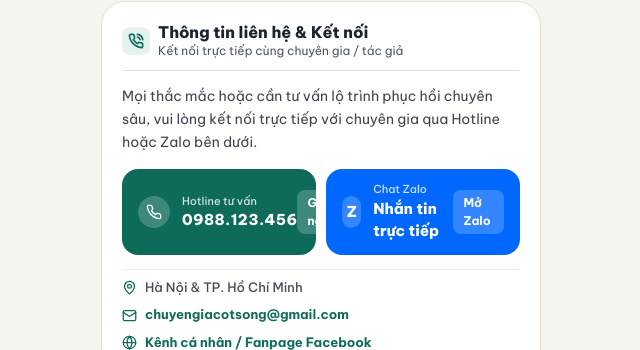
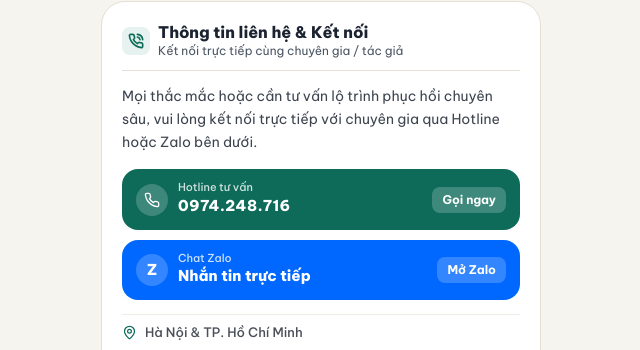
Before and after one commit to tungtran2510/app-hoc-co-the, a Next.js app: page / in a window 1280 px wide. Shown: the part 2189-2539 px from the top of the page, without its empty margins (319-959 px from the left). Built offline with nearby package versions, Linux system fonts and the light colour scheme; no server answers; the database is empty.

Commit message:
fix(contact): update hotline to 0974.248.716 and zalo to 0987792400 with optimized button layout

```diff
--- a/src/components/AuthorIntroSection.tsx
+++ b/src/components/AuthorIntroSection.tsx
@@ -470,22 +470,22 @@ export function AuthorContactSection({
         )}
 
         {/* Các nút gọi điện & nhắn tin nhanh */}
-        <div className="grid grid-cols-1 sm:grid-cols-2 gap-2.5 pt-0.5">
+        <div className="flex flex-col gap-2.5 pt-0.5">
           {profile.phone && (
             <a
               href={`tel:${profile.phone.replace(/[^0-9+]/g, '')}`}
-              className="flex items-center justify-between p-3 px-4 rounded-[16px] bg-primary text-white hover:bg-primary-dark active:scale-[0.98] transition-all shadow-xs"
+              className="flex items-center justify-between p-3 px-3.5 rounded-[16px] bg-primary text-white hover:bg-primary-dark active:scale-[0.98] transition-all shadow-xs gap-2"
             >
-              <div className="flex items-center gap-3">
-                <div className="w-8 h-8 rounded-full bg-white/20 flex items-center justify-center">
+              <div className="flex items-center gap-2.5 min-w-0">
+                <div className="w-8 h-8 rounded-full bg-white/20 flex items-center justify-center shrink-0">
                   <Phone size={16} />
                 </div>
-                <div className="flex flex-col">
-                  <span className="text-[11px] text-white/80 font-medium">Hotline tư vấn</span>
-                  <span className="text-[15px] font-extrabold tracking-wide">{profile.phone}</span>
+                <div className="flex flex-col min-w-0">
+                  <span className="text-[11px] text-white/80 font-medium leading-tight">Hotline tư vấn</span>
+                  <span className="text-[14px] sm:text-[15px] font-extrabold tracking-wide truncate">{profile.phone}</span>
                 </div>
               </div>
-              <span className="text-[12px] font-bold px-2.5 py-1 rounded-[8px] bg-white/20">Gọi ngay</span>
+              <span className="text-[12px] font-bold px-2.5 py-1 rounded-[8px] bg-white/20 shrink-0 whitespace-nowrap">Gọi ngay</span>
             </a>
           )}
 
@@ -494,18 +494,18 @@ export function AuthorContactSection({
               href={profile.zalo_url.startsWith('http') ? profile.zalo_url : `https://zalo.me/${profile.zalo_url.replace(/[^0-9]/g, '')}`}
               target="_blank"
               rel="noopener noreferrer"
-              className="flex items-center justify-between p-3 px-4 rounded-[16px] bg-[#0068FF] text-white hover:bg-[#0056D2] active:scale-[0.98] transition-all shadow-xs"
+              className="flex items-center justify-between p-3 px-3.5 rounded-[16px] bg-[#0068FF] text-white hover:bg-[#0056D2] active:scale-[0.98] transition-all shadow-xs gap-2"
             >
-              <div className="flex items-center gap-3">
-                <div className="w-8 h-8 rounded-full bg-white/20 flex items-center justify-center font-extrabold text-[15px]">
+              <div className="flex items-center gap-2.5 min-w-0">
+                <div className="w-8 h-8 rounded-full bg-white/20 flex items-center justify-center font-extrabold text-[15px] shrink-0">
                   Z
                 </div>
-                <div className="flex flex-col">
-                  <span className="text-[11px] text-white/80 font-medium">Chat Zalo</span>
-                  <span className="text-[15px] font-extrabold">Nhắn tin trực tiếp</span>
+                <div className="flex flex-col min-w-0">
+                  <span className="text-[11px] text-white/80 font-medium leading-tight">Chat Zalo</span>
+                  <span className="text-[14px] sm:text-[15px] font-extrabold truncate">Nhắn tin trực tiếp</span>
                 </div>
               </div>
-              <span className="text-[12px] font-bold px-2.5 py-1 rounded-[8px] bg-white/20">Mở Zalo</span>
+              <span className="text-[12px] font-bold px-2.5 py-1 rounded-[8px] bg-white/20 shrink-0 whitespace-nowrap">Mở Zalo</span>
             </a>
           )}
         </div>
--- a/src/data/sample.ts
+++ b/src/data/sample.ts
@@ -28,8 +28,8 @@ export const DEFAULT_AUTHOR_PROFILE: AuthorProfile = {
   extra_title: 'Triết lý phụng sự',
   extra_content: 'Sức khỏe không đến từ sự lo sợ, mà đến từ sự thấu hiểu chính cơ thể mình. Khi bạn hiểu cơ thể, bạn sẽ biết cách yêu thương và chăm sóc đúng cách mỗi ngày.',
   contact_note: 'Mọi thắc mắc hoặc cần tư vấn lộ trình phục hồi chuyên sâu, vui lòng kết nối trực tiếp với chuyên gia qua Hotline hoặc Zalo bên dưới.',
-  phone: '0988.123.456',
-  zalo_url: 'https://zalo.me/0988123456',
+  phone: '0974.248.716',
+  zalo_url: 'https://zalo.me/0987792400',
   email: 'chuyengiacotsong@gmail.com',
   facebook_url: 'https://facebook.com',
   address: 'Hà Nội & TP. Hồ Chí Minh',
@@ -103,8 +103,8 @@ export const sampleSettings: Settings = {
   access_mode: 'OPEN',
   block_styles: {},
   expert_title: 'Chuyên gia Trị liệu & Chăm sóc Cột sống',
-  hotline: '0988.123.456',
-  zalo_url: 'https://zalo.me',
+  hotline: '0974.248.716',
+  zalo_url: 'https://zalo.me/0987792400',
   author_profile: DEFAULT_AUTHOR_PROFILE,
   home_greeting: 'Xin chào!',
   home_title: 'Hôm nay mình học gì?',
--- a/src/lib/storage.ts
+++ b/src/lib/storage.ts
@@ -14,8 +14,8 @@ export interface AppCustomSettings {
 export const DEFAULT_APP_SETTINGS: AppCustomSettings = {
   app_name: 'Sống Khỏe Mỗi Ngày',
   expert_title: 'Chuyên gia Trị liệu & Chăm sóc Cột sống',
-  hotline: '0988.123.456',
-  zalo_url: 'https://zalo.me',
+  hotline: '0974.248.716',
+  zalo_url: 'https://zalo.me/0987792400',
   auto_next_video: true,
   default_font_size: 'normal',
   show_progress_bar: true,
```
